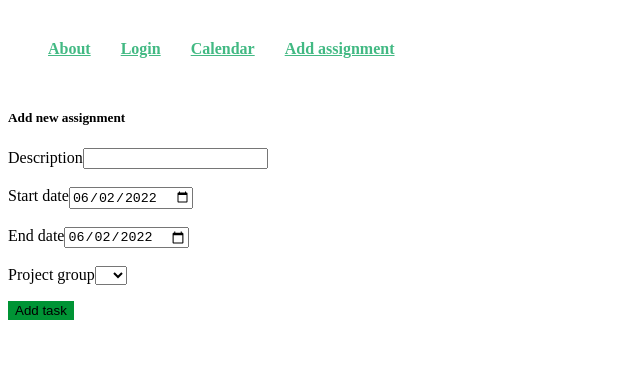
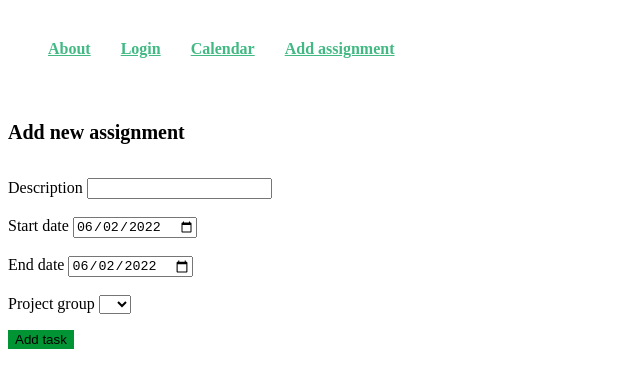
Before and after one commit to domstach00/frontend-web-working-time-registration-system, a Vue app: page /new-assignment in a window 1280 px wide. Shown: the top 388 px of the page, without its empty margins (0-640 px from the left). Built offline with nearby package versions, Linux system fonts and the light colour scheme.

Commit message:
Update NewAssignment.vue

```diff
--- a/src/components/events/NewAssignment.vue
+++ b/src/components/events/NewAssignment.vue
@@ -2,20 +2,20 @@
   <div id="NewAssignment" class="small-container">
     <h5>Add new assignment</h5>
     <form @submit.prevent="handleSubmit">
-      <label>Description</label>
+      <label>Description </label>
       <input
         v-model="assignment.description"
         type="text"
       >
       <br/><br/>
-      <label>Start date</label>
+      <label>Start date </label>
       <input
         v-model="assignment.startDate"
         type="date"
         :class="{ 'has-error': submiting && invalidDate }"
       >
       <br/><br/>
-      <label>End date</label>
+      <label>End date </label>
       <input
         v-model="assignment.endDate"
         type="date"
@@ -23,7 +23,7 @@
       >
       <br/><br/>
 
-      <label>Project group</label>
+      <label>Project group </label>
       <select v-model="assignment.projectGroup">
         <option v-for="option in selectOptions" :value="option.id" v-bind:key="option.id">
           {{option.group}}
@@ -69,12 +69,10 @@ export default {
     handleSubmit()  {
       this.submiting = true
       this.clearStatus()
-
       if (this.invalidDate || this.invalidProjectGroup) {
         this.error = true
         return
       }
-
       this.error = false
       this.success = true
       this.submiting = false
@@ -88,16 +86,13 @@ export default {
     invalidDate() {
       const firstDate = new Date(this.assignment.startDate)
       const sencondDate = new Date(this.assignment.endDate);
-
       return firstDate.getDate() >= sencondDate.getDate()
     },
     invalidProjectGroup() {
       return this.assignment.projectGroup === 0
     },
   },
-
 }
-
 </script>
 
 <style scoped>
@@ -107,12 +102,13 @@ form {
 [class*='-message'] {
   font-weight: 500;
 }
-
 .error-message {
   color: #d33c40;
 }
-
 .success-message {
   color: #32a95d;
 }
+.small-container h5 {
+  font-size: 20px;
+}
 </style>
```
